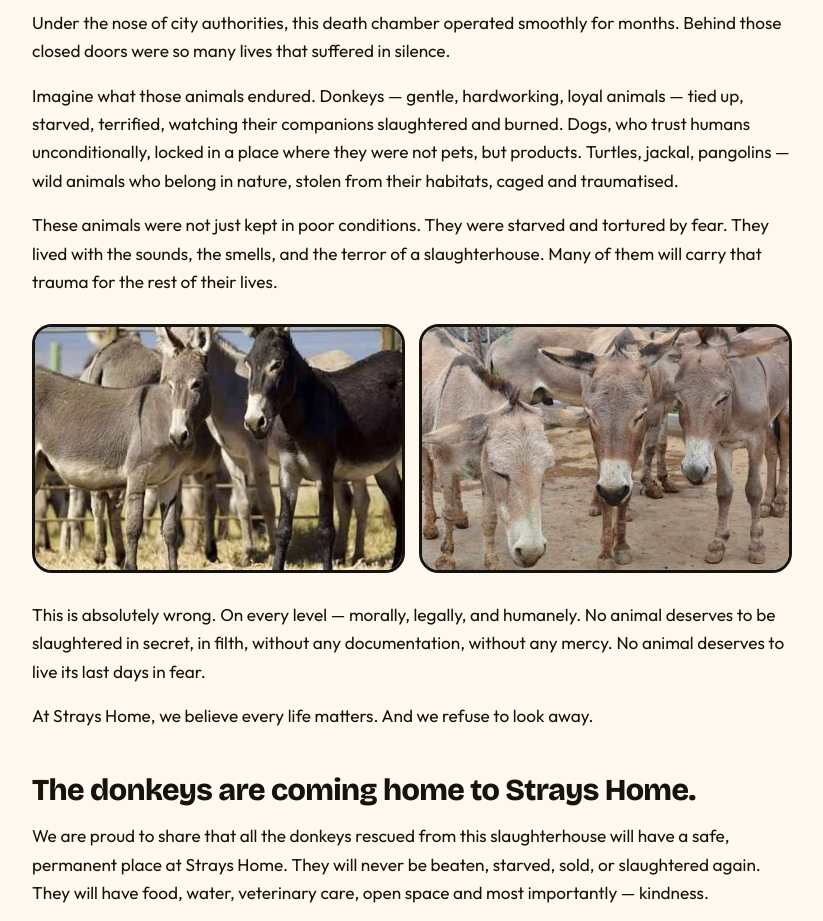
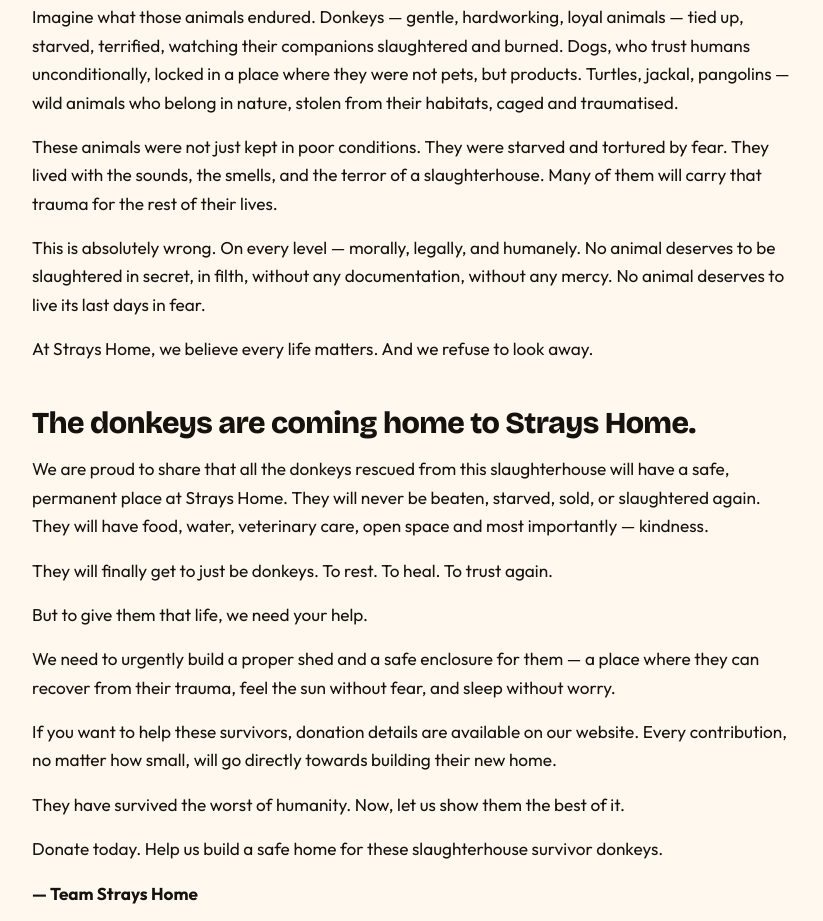
Before and after one commit to umair-mirza/strayshome, a plain HTML site: page stories/they-were-not-meat-they-were-lives/index.html in a window 1280 px wide. Shown: the part 1286-2207 px from the top of the page, without its empty margins (228-1051 px from the left). Drawn offline with nearby package versions, Linux system fonts and the light colour scheme.

Commit message:
Use one enclosure photo for the donkey rescue story

```diff
--- a/assets/css/styles.css
+++ b/assets/css/styles.css
@@ -966,16 +966,7 @@ p { text-wrap: pretty; }
   border-radius: var(--r-md);
 }
 .story__body { margin-top: clamp(2rem, 6vw, 3.5rem); }
-.story__photos {
-  display: grid;
-  gap: 0.85rem;
-  margin-block: 1.75rem;
-}
-.story__photos .story__photo { aspect-ratio: 3 / 2; object-fit: cover; }
 .story__donate .btn { color: var(--ink); }
-@media (min-width: 560px) {
-  .story__photos { grid-template-columns: repeat(2, minmax(0, 1fr)); }
-}
 
 /* ---------- Callout ---------- */
 .callout {
--- a/stories/they-were-not-meat-they-were-lives/index.html
+++ b/stories/they-were-not-meat-they-were-lives/index.html
@@ -14,8 +14,8 @@
 <meta property="og:title" content="They Were Not Meat. They Were Lives.">
 <meta property="og:description" content="Help Strays Home build a safe enclosure for donkeys rescued in Islamabad.">
 <meta property="og:url" content="https://strayshome.com/stories/they-were-not-meat-they-were-lives/">
-<meta property="og:image" content="https://strayshome.com/assets/stories/donkey-rescue/donkeys-at-fence.jpg">
-<meta property="og:image:alt" content="Two donkeys looking over a wooden fence">
+<meta property="og:image" content="https://strayshome.com/assets/stories/donkey-rescue/donkeys-in-enclosure.jpg">
+<meta property="og:image:alt" content="Donkeys standing together in an outdoor enclosure">
 <meta name="twitter:card" content="summary_large_image">
 <link rel="icon" href="../../logo.jpg">
 <link rel="preconnect" href="https://fonts.googleapis.com">
@@ -32,7 +32,7 @@
       "headline": "They Were Not Meat. They Were Lives.",
       "description": "Strays Home appeals for help building a safe enclosure for donkeys rescued in Islamabad.",
       "datePublished": "2026-11-23",
-      "image": "https://strayshome.com/assets/stories/donkey-rescue/donkeys-at-fence.jpg",
+      "image": "https://strayshome.com/assets/stories/donkey-rescue/donkeys-in-enclosure.jpg",
       "author": {
         "@type": "Organization",
         "name": "Strays Home Animal Rescue Foundation",
@@ -99,8 +99,8 @@
       </header>
 
       <figure class="mt-3">
-        <img class="story__photo" src="../../assets/stories/donkey-rescue/donkeys-at-fence.jpg" alt="Two donkeys looking over a wooden fence" width="860" height="573" fetchpriority="high">
-        <figcaption class="small mt-1">The donkey photos in this story are illustrative.</figcaption>
+        <img class="story__photo" src="../../assets/stories/donkey-rescue/donkeys-in-enclosure.jpg" alt="Donkeys standing together in an outdoor enclosure" width="640" height="360" fetchpriority="high">
+        <figcaption class="small mt-1">Illustrative photo.</figcaption>
       </figure>
 
       <div class="prose story__body">
@@ -110,22 +110,12 @@
         <p>Imagine what those animals endured. Donkeys — gentle, hardworking, loyal animals — tied up, starved, terrified, watching their companions slaughtered and burned. Dogs, who trust humans unconditionally, locked in a place where they were not pets, but products. Turtles, jackal, pangolins — wild animals who belong in nature, stolen from their habitats, caged and traumatised.</p>
         <p>These animals were not just kept in poor conditions. They were starved and tortured by fear. They lived with the sounds, the smells, and the terror of a slaughterhouse. Many of them will carry that trauma for the rest of their lives.</p>
 
-        <div class="story__photos">
-          <img class="story__photo" src="../../assets/stories/donkey-rescue/donkeys-standing-together.jpg" alt="Donkeys standing together near a fence" width="640" height="366" loading="lazy" decoding="async">
-          <img class="story__photo" src="../../assets/stories/donkey-rescue/donkeys-in-enclosure.jpg" alt="Several donkeys with their heads lowered in an outdoor enclosure" width="640" height="360" loading="lazy" decoding="async">
-        </div>
-
         <p>This is absolutely wrong. On every level — morally, legally, and humanely. No animal deserves to be slaughtered in secret, in filth, without any documentation, without any mercy. No animal deserves to live its last days in fear.</p>
         <p>At Strays Home, we believe every life matters. And we refuse to look away.</p>
 
         <h2>The donkeys are coming home to Strays Home.</h2>
         <p>We are proud to share that all the donkeys rescued from this slaughterhouse will have a safe, permanent place at Strays Home. They will never be beaten, starved, sold, or slaughtered again. They will have food, water, veterinary care, open space and most importantly — kindness.</p>
         <p>They will finally get to just be donkeys. To rest. To heal. To trust again.</p>
-
-        <div class="story__photos">
-          <img class="story__photo" src="../../assets/stories/donkey-rescue/donkeys-grazing.jpg" alt="Two grey donkeys grazing in a green pasture" width="760" height="507" loading="lazy" decoding="async">
-          <img class="story__photo" src="../../assets/stories/donkey-rescue/donkeys-on-hillside.jpg" alt="Four donkeys standing together on a grassy hillside" width="620" height="437" loading="lazy" decoding="async">
-        </div>
 
         <p>But to give them that life, we need your help.</p>
         <p>We need to urgently build a proper shed and a safe enclosure for them — a place where they can recover from their trauma, feel the sun without fear, and sleep without worry.</p>
```
Also changed, not shown: stories/index.html (+1 -1 lines), assets/stories/donkey-rescue/donkeys-at-fence.jpg (deleted), assets/stories/donkey-rescue/donkeys-grazing.jpg (deleted), assets/stories/donkey-rescue/donkeys-on-hillside.jpg (deleted), assets/stories/donkey-rescue/donkeys-standing-together.jpg (deleted).
